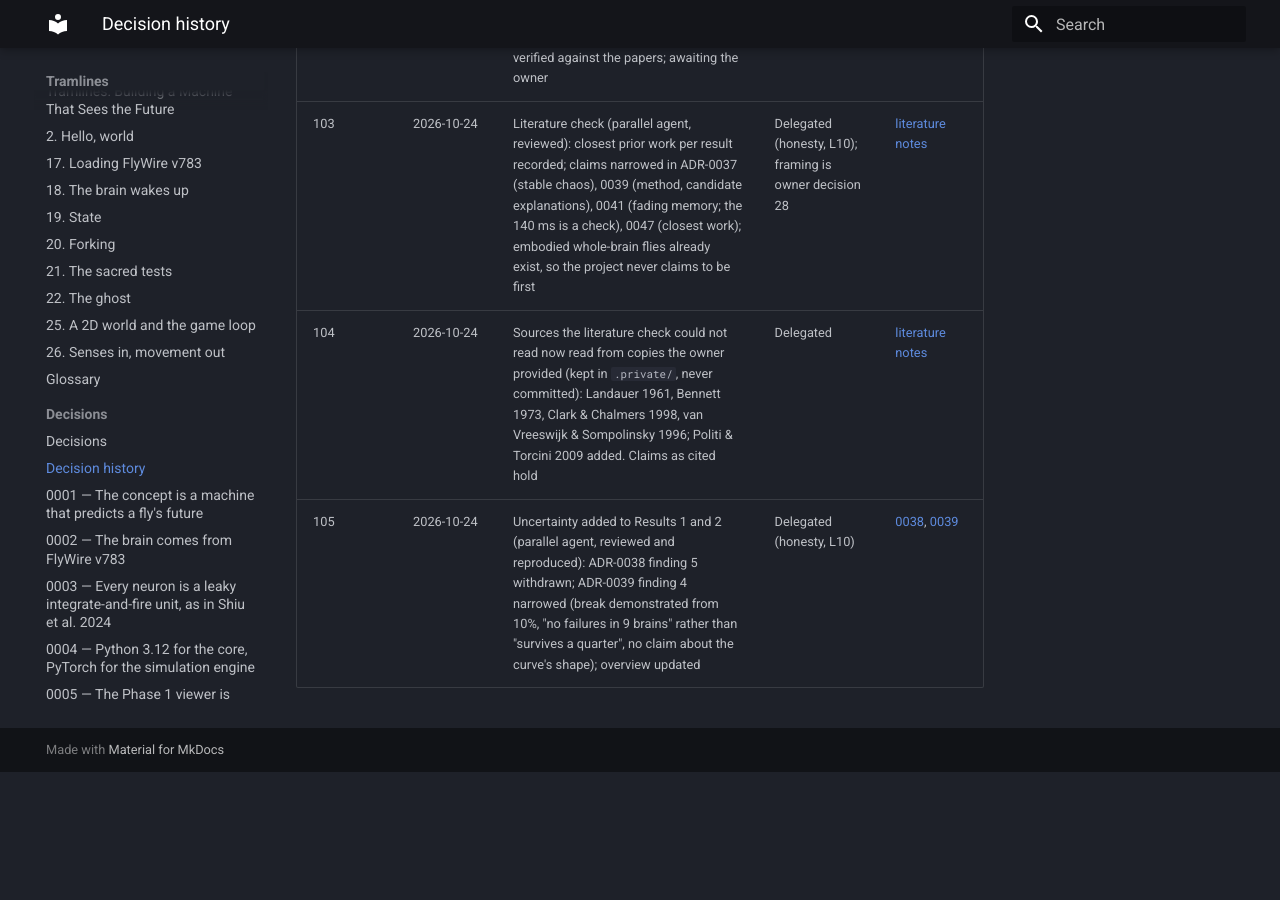
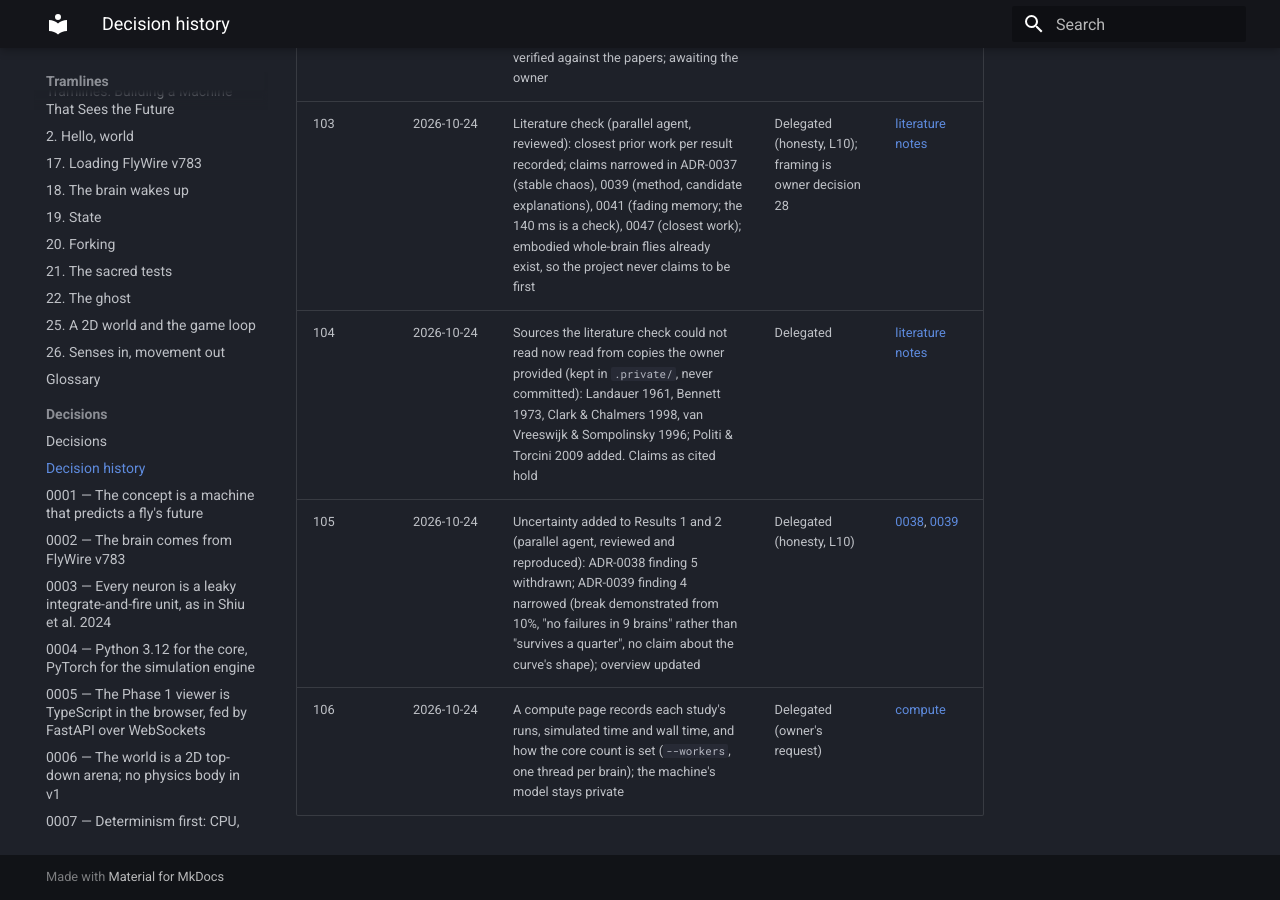
Before and after one commit to xMurungi/tramlines, an MkDocs documentation site: the page built from docs/decisions/history.md, in a window 1280 px wide and 900 px high, scrolled down 8540 px. Built offline with MkDocs 1.6.1 and Material for MkDocs 9.7.7, drawn with Linux system fonts in a browser that asks for light colours; before the commit the page ends 9312 px from its top, so only the background shows below that; part of the change alters nothing that is shown.

Commit message:
docs: what it took to run (runs, simulated time, wall time, how cores are set)
Owner's request: each study's computing cost and how the number of
cores is controlled (--workers N; one thread per brain process for
determinism; why two: memory). The laptop's model is not recorded.

Co-Authored-By: Claude Opus 5.5 <noreply@anthropic.com>

````diff
--- a/docs/decisions/history.md
+++ b/docs/decisions/history.md
@@ -111,3 +111,4 @@ Every choice, in the order it was made, with who made it. The ADRs hold the reas
 | 103 | 2026-10-24 | Literature check (parallel agent, reviewed): closest prior work per result recorded; claims narrowed in ADR-0037 (stable chaos), 0039 (method, candidate explanations), 0041 (fading memory; the 140 ms is a check), 0047 (closest work); embodied whole-brain flies already exist, so the project never claims to be first | Delegated (honesty, L10); framing is owner decision 28 | [literature notes](../science/literature-notes.md) |
 | 104 | 2026-10-24 | Sources the literature check could not read now read from copies the owner provided (kept in `.private/`, never committed): Landauer 1961, Bennett 1973, Clark & Chalmers 1998, van Vreeswijk & Sompolinsky 1996; Politi & Torcini 2009 added. Claims as cited hold | Delegated | [literature notes](../science/literature-notes.md) |
 | 105 | 2026-10-24 | Uncertainty added to Results 1 and 2 (parallel agent, reviewed and reproduced): ADR-0038 finding 5 withdrawn; ADR-0039 finding 4 narrowed (break demonstrated from 10%, "no failures in 9 brains" rather than "survives a quarter", no claim about the curve's shape); overview updated | Delegated (honesty, L10) | [0038](0038-result-1-second-pass.md), [0039](0039-result-2-null-brain.md) |
+| 106 | 2026-10-24 | A compute page records each study's runs, simulated time and wall time, and how the core count is set (`--workers`, one thread per brain); the machine's model stays private | Delegated (owner's request) | [compute](../science/compute.md) |
--- /dev/null
+++ b/docs/science/compute.md
@@ -0,0 +1,37 @@
+# What it took to run
+
+Every result here was computed on one laptop, using **two CPU cores** at a time. This page records what each study ran, how long it took, and how the number of cores is controlled, so anyone can plan a rerun. (The laptop's model and specifications are deliberately not recorded.)
+
+## The brain being simulated
+- **138,639 neurons** and **15,091,983 connections** (54,492,922 synapses), FlyWire v783 ([ADR-0013](../decisions/0013-data-files-and-source.md)).
+- Time advances in steps of **0.1 ms**: one simulated second is **10,000 steps**. Updating every neuron at every step would be about 1.4 billion neuron updates per simulated second; the engine computes only the neurons not exactly at rest, with bit-identical results ([ADR-0027](../decisions/0027-awake-set-engine.md)).
+- With the body and the world in the loop, one simulated second takes about **4 seconds** of computing while the fly simply walks (0.21–0.27× real time, [ADR-0036](../decisions/0036-walking-drive-upstream-of-p9.md)), and longer when the brain is busier: a perturbed 3-second ghost took about 35 s of computing in Result 1.
+
+## Each study
+
+| Study | What it ran | Simulated time | Time taken (2 cores) |
+|---|---|---|---|
+| Result 1, first pass ([ADR-0037](../decisions/0037-result-1-predictability-horizon.md)) | 3 moments × 15 ghosts, 3 s each | ~135 s | ~10 min |
+| Result 1, second pass ([ADR-0038](../decisions/0038-result-1-second-pass.md)) | 270 ghosts × 3 s (3 seeds × 3 moments × 3 draws) | ~810 s | 79 min (9,396 s of CPU) |
+| Result 2, null brains ([ADR-0039](../decisions/0039-result-2-null-brain.md)) | real + 5 null brains × 3 seeds; 10 s arena + five 1 s probes each | ~270 s | 15 min |
+| Result 2, rewiring sweep | 7 rewiring levels × 3 brains, plus 75% and 90% | ~315 s | 22 + 9 min |
+| Result 2, decoder-free check | 15 brains × 3 seeds × four 1 s situations | ~180 s | 14 min |
+| Result 4, backward horizon ([ADR-0041](../decisions/0041-result-4-backward-horizon.md)) | 162 pairs of brains, each pair 2 × 3 s | ~972 s | 75 min (8,967 s of CPU) |
+| Result 4, exact-arithmetic check | 400-neuron network, 1 s, float64 and 50 digits | 4 s | 12 s |
+| Result 3, perturbation atlas ([plan](atlas-plan.md)) | 24 moments; ~62,000 single extra spikes screened for 30 ms; ~2,000 followed for 3 s; tipping points rerun under 3 decoders | ~11,000 s (estimate) | ~4½ h (running; exact figures added when it finishes) |
+| Determinism gate ([ADR-0022](../decisions/0022-determinism-test-protocol.md)) | 1,057 bit-exact tests, 10 repeats | — | 10–13 min on 1 core |
+
+## How the number of cores is set
+- **One brain per process, one thread per brain.** Determinism mode fixes PyTorch to a single thread (`torch.set_num_threads(1)` in `enable_determinism`, [ADR-0007](../decisions/0007-determinism-first.md)), so each brain process uses exactly one core, and the results are bit-identical however many run side by side.
+- **The study scripts take `--workers N`** (default 2): N brain processes in parallel, so N cores. For example:
+  ```bash
+  uv run python scripts/atlas_study.py --workers 2      # the default
+  uv run python scripts/atlas_study.py --workers 1      # gentler on memory
+  ```
+  The viewer's server also stays at two: the projector and one ghost ([ADR-0033](../decisions/0033-phase-4-architecture.md), [ADR-0042](../decisions/0042-knowledge-slider.md)).
+- **Why two:** memory, not processing. A brain process holds the connectome plus its state, about 1.3–4.5 GB, and up to 6.4 GB for scrambled brains in runaway activity. With two, memory pressure stayed normal or briefly "warning"; the rule is to drop to one worker if pressure stays at "warning" or swap keeps growing ([ADR-0029](../decisions/0029-divergence-batching-monitoring.md), [ADR-0032](../decisions/0032-decision-points.md)).
+
+## How the machine was watched
+- `scripts/monitor_system.py --label <name>` samples CPU, memory, memory pressure, swap and the thermal state every few seconds during a run and writes a summary (kept locally, not committed).
+- Optionally, CPU power and frequency: `sudo powermetrics --samplers cpu_power,thermal -i 15000 -o <file>`. On Apple-chip Macs this reports power, frequency and thermal pressure, not temperatures or fan speed.
+- What it showed across all the studies above: the thermal state stayed "nominal" (once "fair"), cores held full frequency (no throttling), CPU power about 15 W during a two-worker run, and memory pressure normal or briefly "warning" when other apps were busy.
--- a/mkdocs.yml
+++ b/mkdocs.yml
@@ -102,6 +102,7 @@ nav:
       - science/reference-model-notes.md
       - science/citations.md
       - science/literature-notes.md
+      - science/compute.md
       - science/connectome-error-rates.md
       - science/null-brain-predictions.md
       - science/backward-horizon-predictions.md
````
